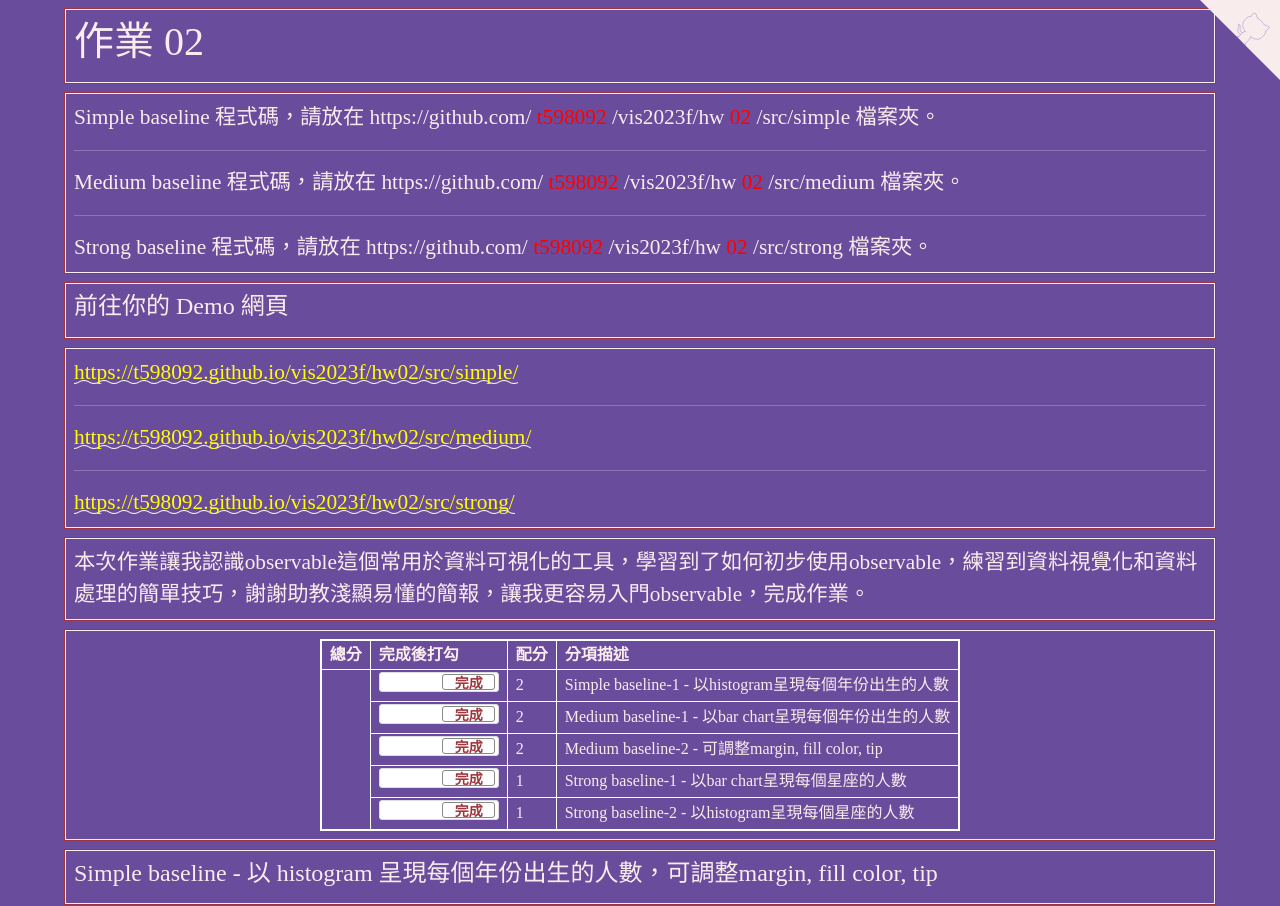
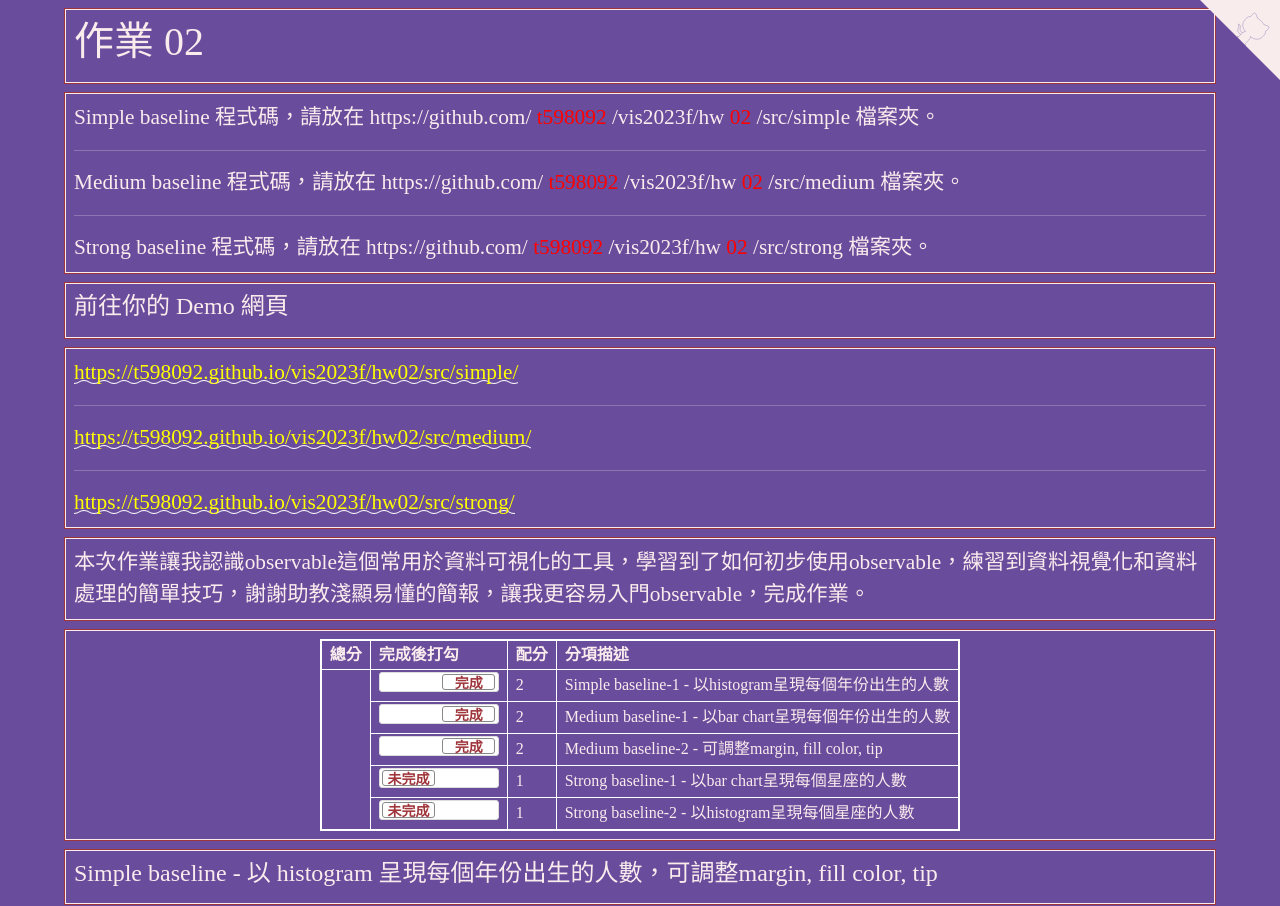
Before and after one commit to t598092/vis2023f, a plain HTML site: page hw02/index.html in a window 1280 px wide. Shown: the top 906 px of the page. Drawn offline with nearby package versions, Linux system fonts and the light colour scheme.

Commit message:
Update index.html

```diff
--- a/hw02/index.html
+++ b/hw02/index.html
@@ -269,13 +269,13 @@
         </tr>
 
         <tr>
-          <td><input type="checkbox" class="flipswitch" id="myCheckbox5" checked="unchecked"></td>
+          <td><input type="checkbox" class="flipswitch" id="myCheckbox5"></td>
           <td id='m5 ' >1</td>
           <td>Strong baseline-1 - 以bar chart呈現每個星座的人數 </td>
         </tr>
 
         <tr>
-          <td><input type="checkbox" class="flipswitch" id="myCheckbox6" checked="unchecked"></td>
+          <td><input type="checkbox" class="flipswitch" id="myCheckbox6"></td>
           <td id='m6' >1</td>
           <td>Strong baseline-2 - 以histogram呈現每個星座的人數 </td>
         </tr>
```
